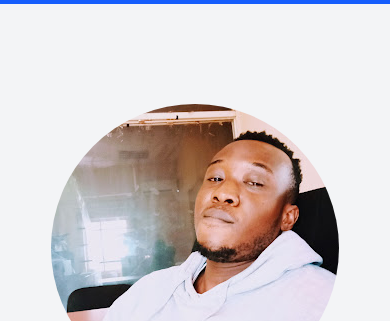
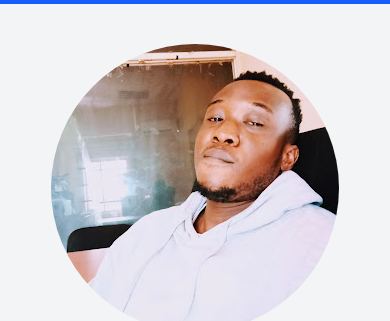
Before and after one commit to edu4life/my_portifolio, a website: page index.html in a window 390 px wide. Shown: the part 68-389 px from the top of the page. Drawn offline with nearby package versions, Linux system fonts and the light colour scheme.

Commit message:
fix padding for mobile view

```diff
--- a/index.html
+++ b/index.html
@@ -60,7 +60,7 @@
   <a class="bg-green-700 rounded-2xl py-3 px-10 text-white" href="./images/cv-files/chinedu_cv.pdf" download="Udeh-Chinedu-Obinna-CV">Download CV</a>
   </div>
 
-  <div class="pt-25">
+  <div class="pt-10 md:pt-30">
     <img class="rounded-full transition-all duration-150 hover:scale-[1.02] " src="./images/edu.jpg"  alt="Profile Image">
   </div>
   </div>
```
Also changed, not shown: css/output.css.
